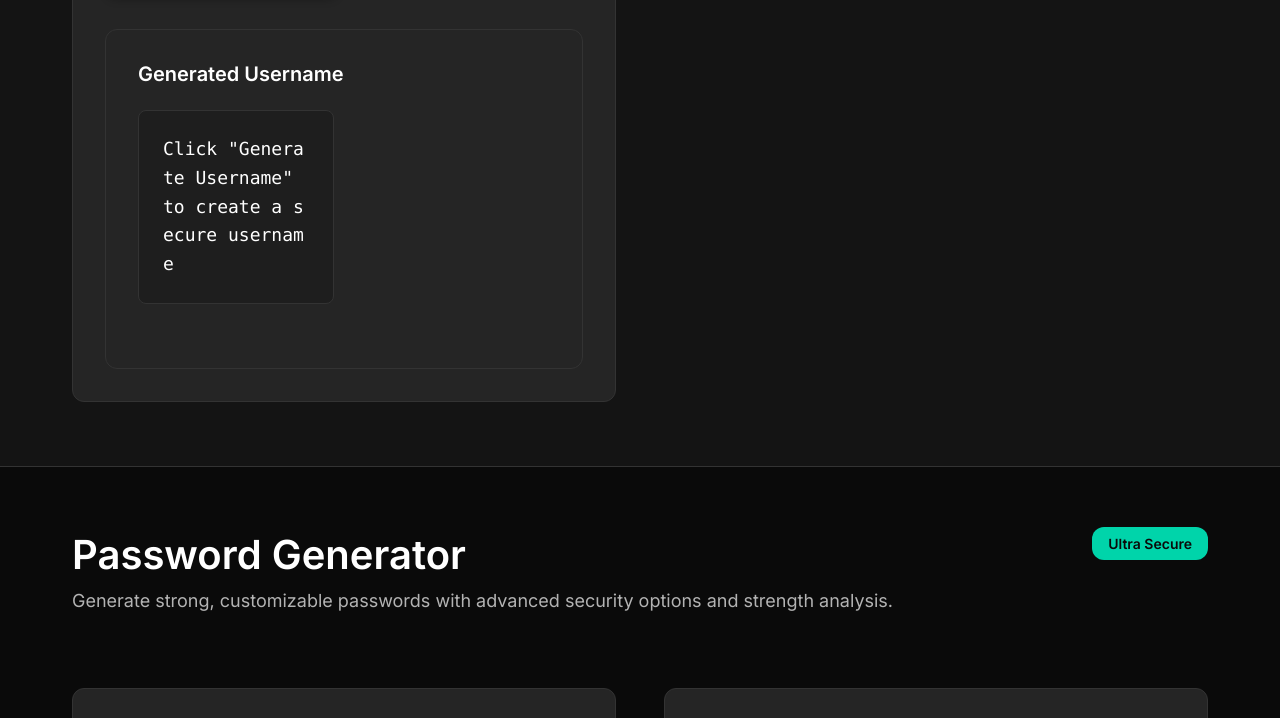
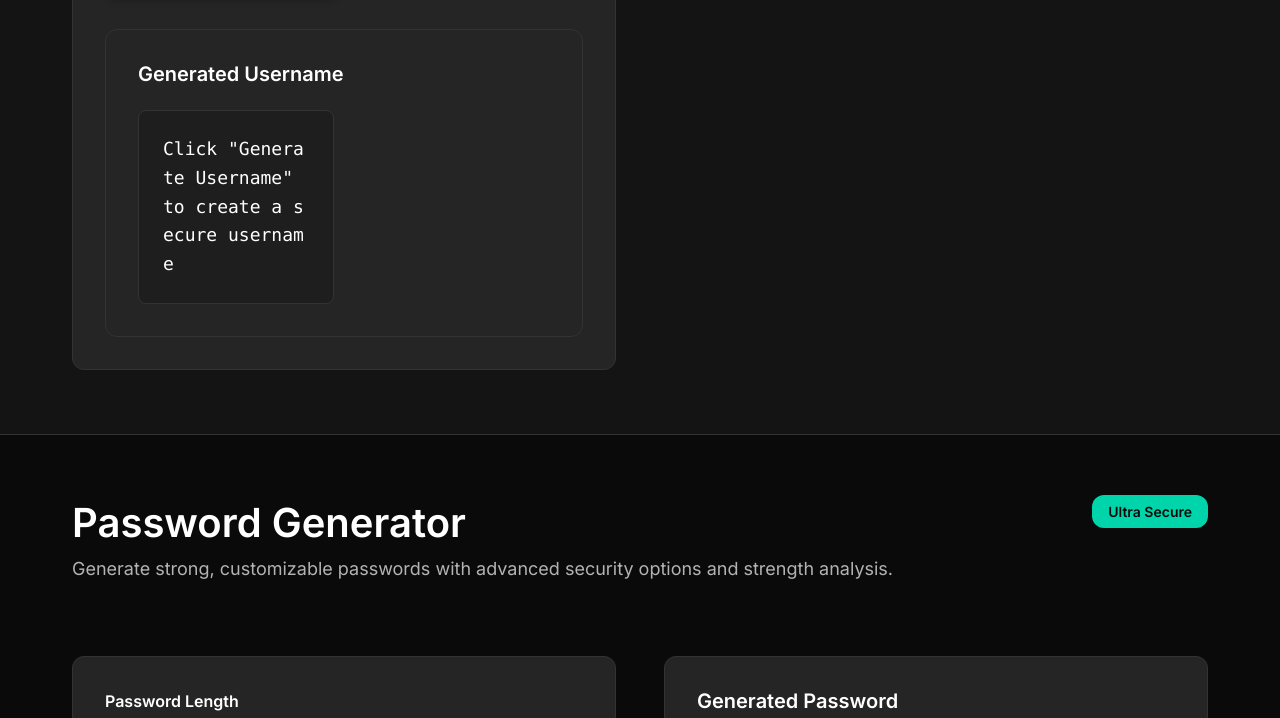
Before and after one commit to ROSEGARDEN29/PrivateToolkit, a plain HTML site: page tools.html in a window 1280 px wide. Shown: the part 1424-2142 px from the top of the page. Drawn offline with Linux system fonts and the light colour scheme.

Commit message:
style.css

```diff
--- a/style.css
+++ b/style.css
@@ -1006,10 +1006,19 @@ a:hover {
   background: var(--bg-hover);
 }
 
-.output-content-grid {
-    display: grid;
-    grid-template-columns: 1fr 1fr;
-    gap: 20px;
+.tool-output .output-content-grid {
+    display: grid !important;
+    grid-template-columns: 1fr 1fr !important;
+    gap: 20px !important;
+    align-items: start !important;
+}
+
+.tool-output .output-display {
+    margin-bottom: 0 !important;
+}
+
+.tool-output #username-suggestions {
+    margin-top: 0 !important;
 }
 
 /* Strength Meter */
```
